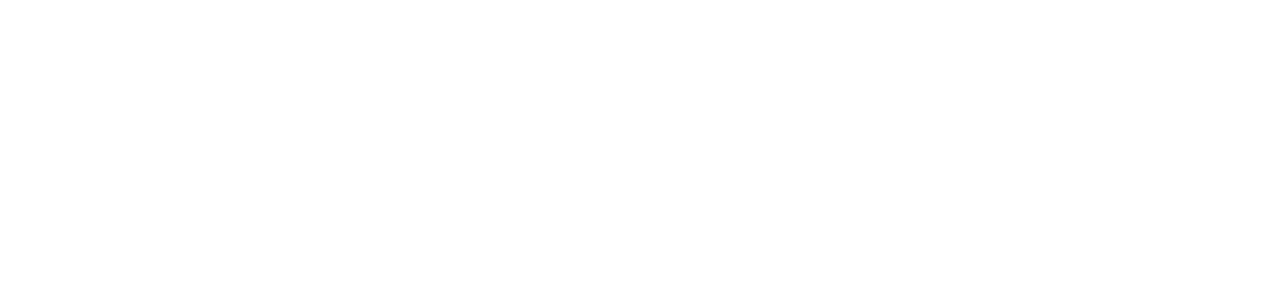
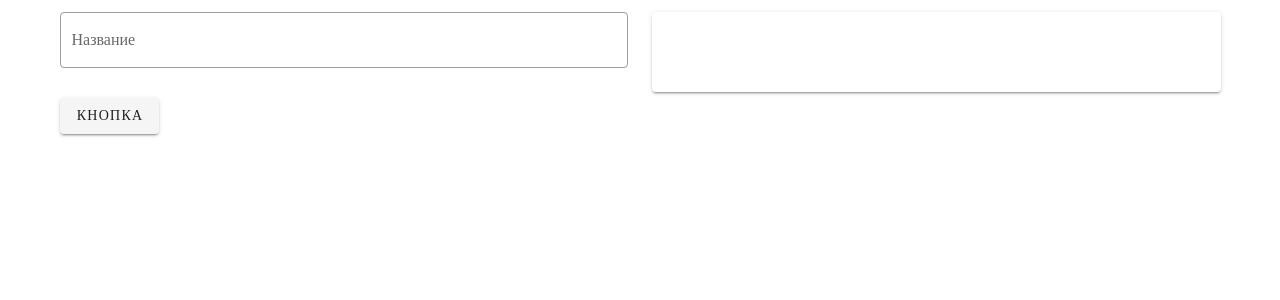
Before and after one commit to ZubeckY/contacts-rework, a Nuxt app: page / in a window 1280 px wide. Shown: the top 300 px of the page. Built offline with nearby package versions, Linux system fonts and the light colour scheme.

Commit message:
ui-elems

```diff
--- a/pages/index.vue
+++ b/pages/index.vue
@@ -1,5 +1,25 @@
 <template>
   <div>
+    <v-container>
+      <v-form>
+        <v-row>
+          <v-col>
+            <v-text-field
+              outlined
+              label="Название"
+              placeholder="Заглушка"
+            ></v-text-field>
+            <v-btn elevation="7">Кнопка</v-btn>
+          </v-col>
+          <v-col>
+            <v-card elevation="7">
+              <div class="card-container"></div>
+
+            </v-card>
+          </v-col>
+        </v-row>
+      </v-form>
+    </v-container>
 
   </div>
 </template>
@@ -9,5 +29,7 @@
 </script>
 
 <style>
-
+.card-container {
+  min-height: 80px;
+}
 </style>
```
